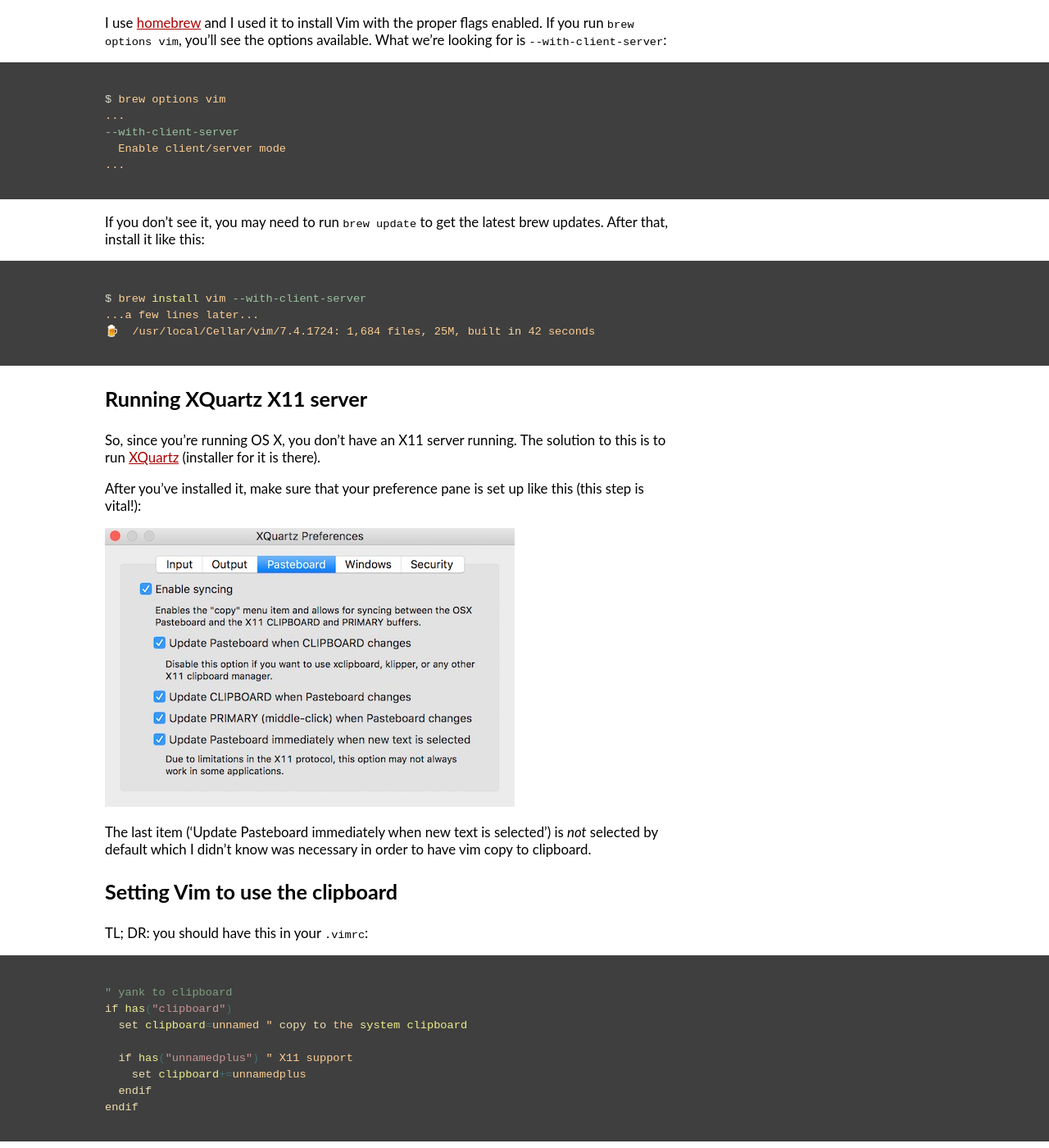
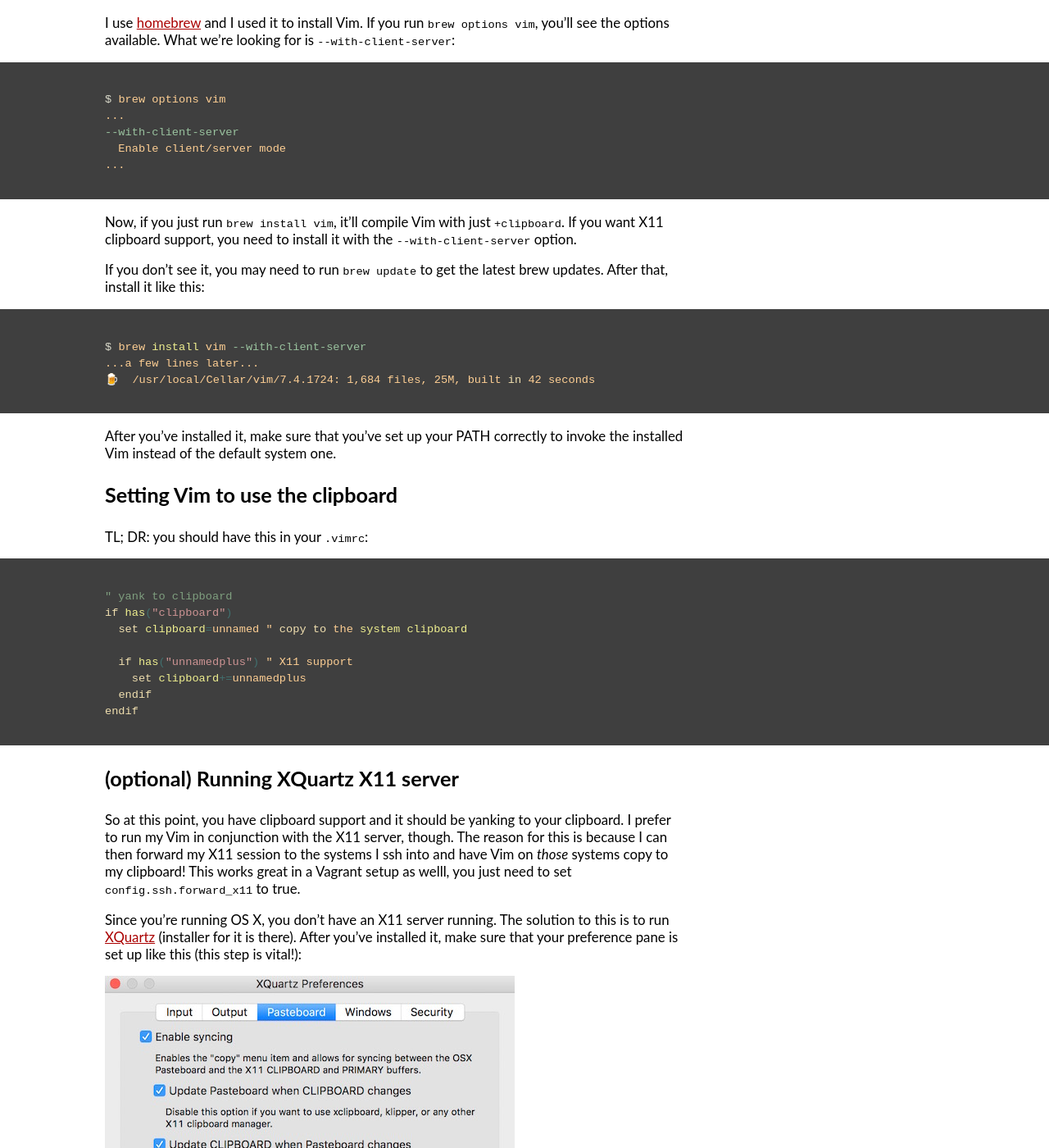
Before and after one commit to Nitrodist/markcampbell.me, a Jekyll site: the page built from _posts/2016-04-12-setting-up-yank-to-clipboard-on-a-mac-with-vim.md, in a window 1280 px wide and 1400 px high, scrolled down 752 px. Shown: the whole window at 82% size. Built offline with Jekyll 4.4.1, drawn with Linux system fonts in a browser that asks for light colours; comment, search, counter and statistics services are not loaded; some of the changed text lies outside the part shown.

Commit message:
Update 'setting up yank to clipboard on a mac with vim' article
Turns out, I'm completely off base with needing +xterm_clipboard to have
clipboard support on os x!

````diff
--- a/_posts/2016-04-12-setting-up-yank-to-clipboard-on-a-mac-with-vim.md
+++ b/_posts/2016-04-12-setting-up-yank-to-clipboard-on-a-mac-with-vim.md
@@ -10,7 +10,7 @@
 
 ## Ensuring Vim is capable
 
-There's two things that Vim needs to be able to copy to OS X's clipboard: clipboard support and x11 clipboard support.
+If you just want to be able to copy to OS X's clipboard, you just need `+clipboard`. If you want X11 clipboard support, you need `+xterm_clipboard`.
 
 To check if they're enabled, run `vim --version` and you should see two items in there that have plus signs next to them:
 
@@ -23,7 +23,7 @@
 
 ### Installing Vim via homebrew with the proper options
 
-I use [homebrew](http://brew.sh/) and I used it to install Vim with the proper flags enabled. If you run `brew options vim`, you'll see the options available. What we're looking for is `--with-client-server`:
+I use [homebrew](http://brew.sh/) and I used it to install Vim. If you run `brew options vim`, you'll see the options available. What we're looking for is `--with-client-server`:
 
 ```sh
 $ brew options vim
@@ -33,6 +33,8 @@
 ...
 ```
 
+Now, if you just run `brew install vim`, it'll compile Vim with just `+clipboard`. If you want X11 clipboard support, you need to install it with the `--with-client-server` option.
+
 If you don't see it, you may need to run `brew update` to get the latest brew updates. After that, install it like this:
 
 ```sh
@@ -41,20 +43,11 @@
 🍺  /usr/local/Cellar/vim/7.4.1724: 1,684 files, 25M, built in 42 seconds
 ```
 
-## Running XQuartz X11 server
-
-So, since you're running OS X, you don't have an X11 server running. The solution to this is to run [XQuartz](http://www.xquartz.org/) (installer for it is there).
-
-After you've installed it, make sure that your preference pane is set up like this (this step is vital!):
-
-![XQuartz Preferences Pane Screenshot](/images/2016-04-12-setting-up-yank-to-clipboard-on-a-mac-with-vim/xquartz_preferences.jpg)
-
-The last item ('Update Pasteboard immediately when new text is selected') is *not* selected by default which I didn't know was necessary in order to have vim copy to clipboard.
+After you've installed it, make sure that you've set up your PATH correctly to invoke the installed Vim instead of the default system one.
 
 ## Setting Vim to use the clipboard
 
 TL; DR: you should have this in your `.vimrc`:
-
 
 ```vim
 " yank to clipboard
@@ -67,6 +60,16 @@
 endif
 ```
 
+## (optional) Running XQuartz X11 server
+
+So at this point, you have clipboard support and it should be yanking to your clipboard. I prefer to run my Vim in conjunction with the X11 server, though. The reason for this is because I can then forward my X11 session to the systems I ssh into and have Vim on *those* systems copy to my clipboard! This works great in a Vagrant setup as welll, you just need to set `config.ssh.forward_x11` to true.
+
+Since you're running OS X, you don't have an X11 server running. The solution to this is to run [XQuartz](http://www.xquartz.org/) (installer for it is there).  After you've installed it, make sure that your preference pane is set up like this (this step is vital!):
+
+![XQuartz Preferences Pane Screenshot](/images/2016-04-12-setting-up-yank-to-clipboard-on-a-mac-with-vim/xquartz_preferences.jpg)
+
+The last item ('Update Pasteboard immediately when new text is selected') is *not* selected by default which I didn't know was necessary in order to have vim copy to clipboard.
+
 ## Conclusion
 
 That's it! Feel free to correct me!
````
